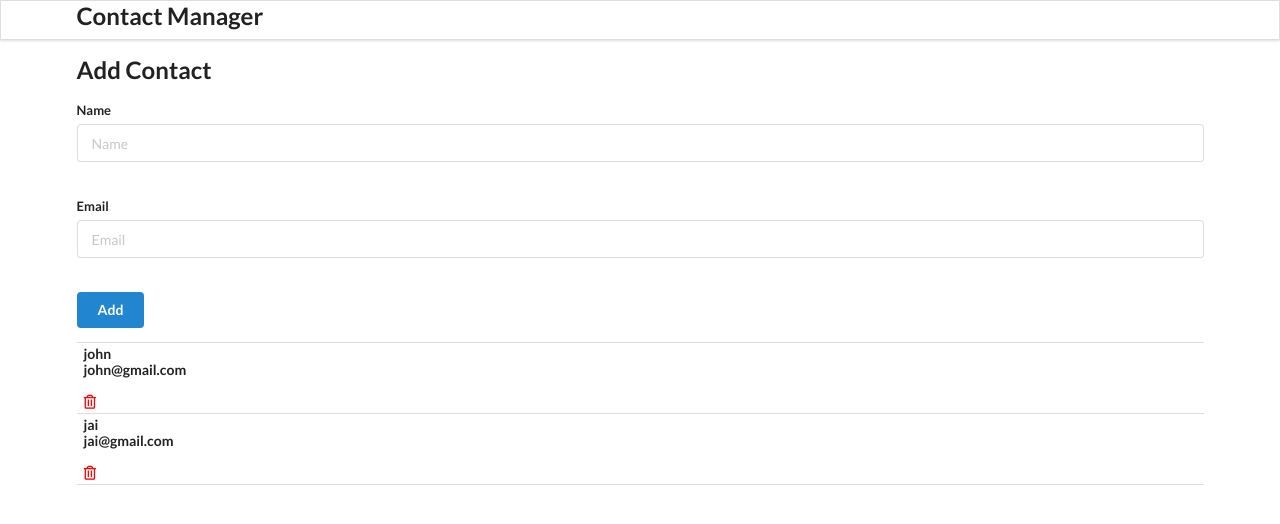
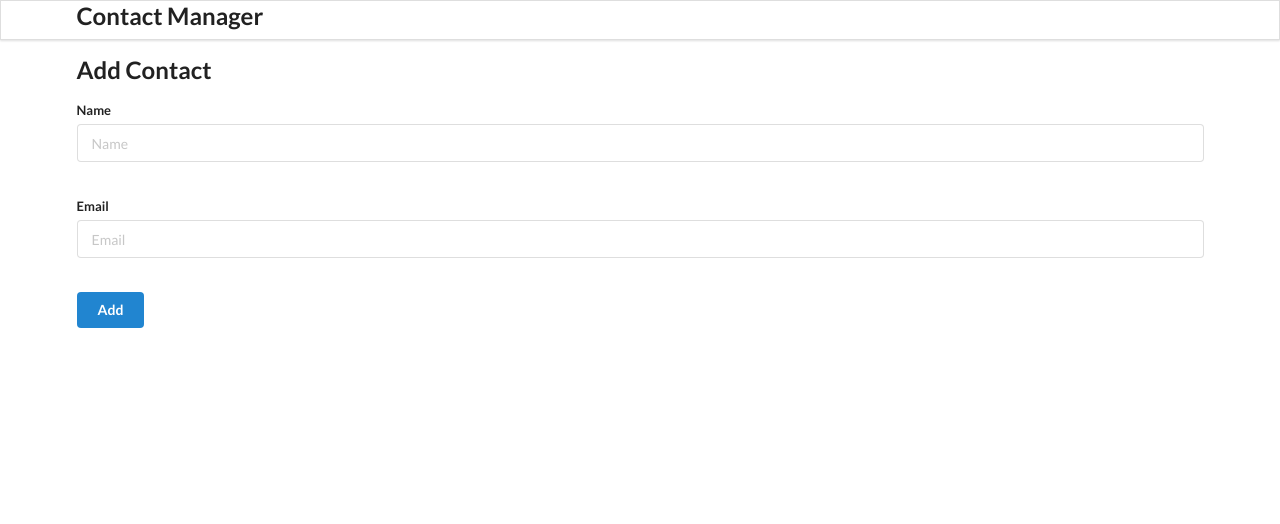
Before and after one commit to shafeenashaikh/React-Contact-app, a React (Create React App) app: page / in a window 1280 px wide. Shown: the top 524 px of the page. Built offline with nearby package versions, Linux system fonts and the light colour scheme.

Commit message:
adding contact list using the states

```diff
--- a/src/App.js
+++ b/src/App.js
@@ -1,3 +1,4 @@
+import React, { useState } from 'react';
 import './App.css';
 import AddContact from './Components/AddContact';
 import ContactList from './Components/ContactList';
@@ -5,23 +6,17 @@
 
 function App() {
 
-  const contacts = [
-    {
-      id:"1",
-      name:"john",
-      email:"john@gmail.com"
-    },
-    {
-      id:"2",
-      name:"jai",
-      email:"jai@gmail.com"
-    }
-  ];
+  const[contacts,setContacts]=useState([]);
+
+  const addContactHandler = (contact) => {
+    console.log(contact);
+    setContacts([...contacts, contact])
+  }
 
   return (
     <div className="ui container">
       <Header/>
-      <AddContact/>
+      <AddContact addContactHandler={addContactHandler}/>
       <ContactList contacts={contacts}/>
     </div>
   );
--- a/src/Components/AddContact.js
+++ b/src/Components/AddContact.js
@@ -1,20 +1,49 @@
 import React, { Component } from 'react';
 
 class AddContact extends Component{
+
+    state = {
+        name:"",
+        email:""
+    };
+
+    add = (e) => {
+        e.preventDefault();
+        if(this.state.name === "" || this.state.email === ""){
+            alert("all the fields are mandatory!")
+            return
+        }
+        this.props.addContactHandler(this.state);
+        this.setState({name:"", email:""});
+    }
+
     render(){
         return(
             <div className="ui main">
                 <h2>Add Contact </h2>
                 <h2>Add Contact</h2>
 
-                <form className="ui form">
+                <form className="ui form" onSubmit={this.add}>
                     <div className="field">
                         <label>Name</label>
-                        <input type="text" name="name" placeholder="Name"/>
+                        <input
+                            type="text"
+                            name="name"
+                            placeholder="Name"
+                            value={this.state.name}
+                            onChange={(e) => this.setState({name: e.target.value})}
+                        />
                     </div><br/>
+
                     <div className="field">
                         <label>Email</label>
-                        <input type="text" name="email" placeholder="Email"/>
+                        <input
+                        type="text"
+                        name="email"
+                        placeholder="Email"
+                        value={this.state.email}
+                        onChange={(e) => this.setState({email: e.target.value})}
+                        />
                     </div><br/>
                     <button className="ui button blue">Add</button>
                 </form>
--- a/src/Components/ContactCard.js
+++ b/src/Components/ContactCard.js
@@ -1,14 +1,16 @@
 import React from "react";
+// import User from '../images/User.png';
 
 const ContactCard = (props) => {
 
     const{id, name, email} = props.contact;
     return(
         <div className="item">
+            {/* <img className="ui avatar image" src={User} alt="user"/> */}
         <div className="content">
             <div className="header">{name}</div>
-            <div className="header">{email}</div>
-        </div><br/>
+            <div>{email}</div>
+        </div>
         <i className="trash alternate outline icon"
         style={{color:"red", marginTop:"7px"}}
         ></i>
```
Also changed, not shown: src/images/User.png (added).
